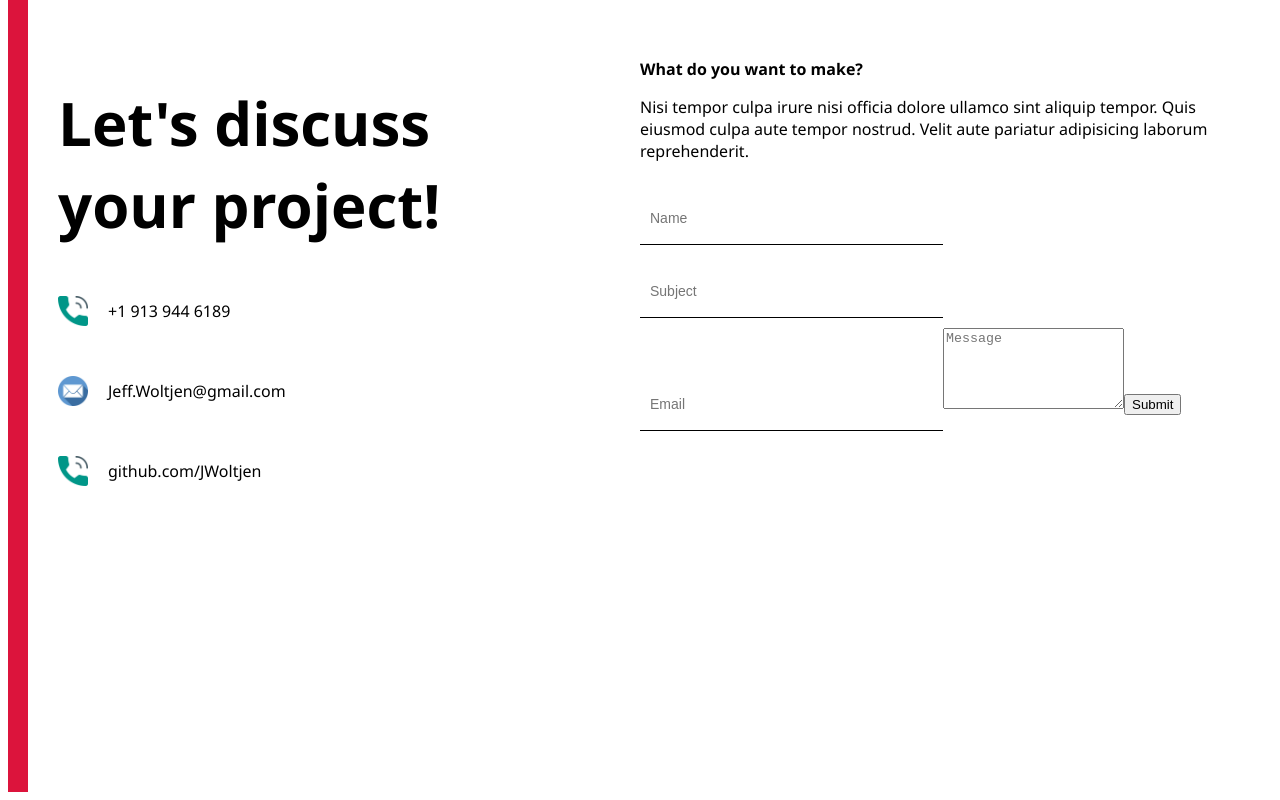
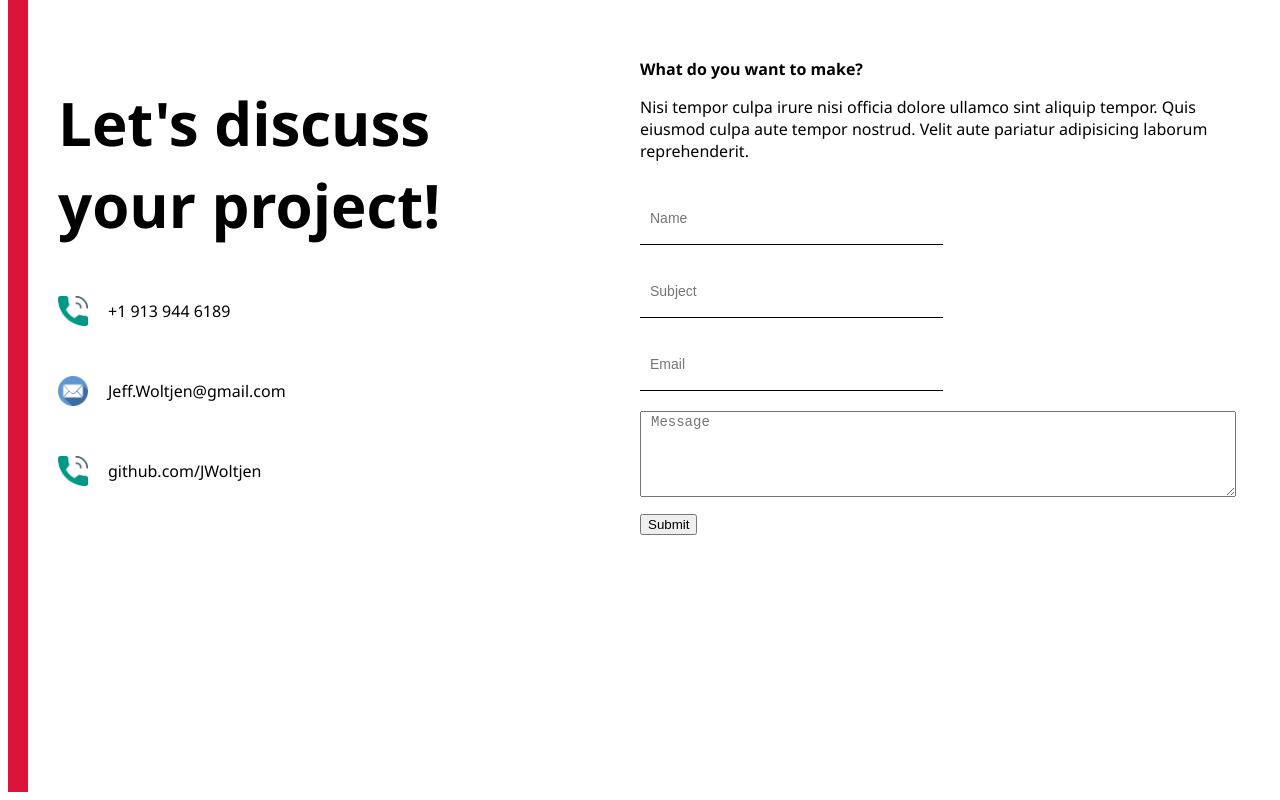
Before and after one commit to JWoltjen/super-duper-parakeet, a React (Create React App) app: page / in a window 1280 px wide. Shown: the part 2621-3421 px from the top of the page. Built offline with nearby package versions, Linux system fonts and the light colour scheme.

Commit message:
style textarea

```diff
--- a/src/components/contact/contact.scss
+++ b/src/components/contact/contact.scss
@@ -52,6 +52,13 @@
                     font-size: 14px;
                     padding-left: 10px;
                 }
+
+                textarea {
+                    width: 100%;
+                    margin: 10px 0px;
+                    font-size: 14px;
+                    padding-left: 10px;
+                }
             }
         }
     }
```
